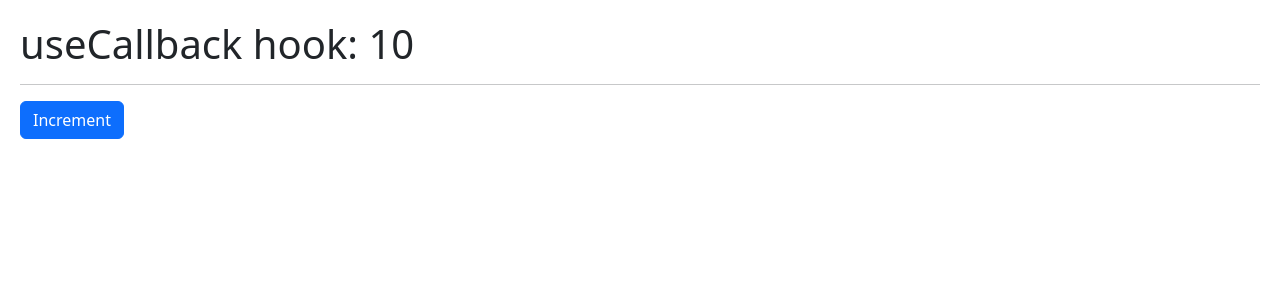
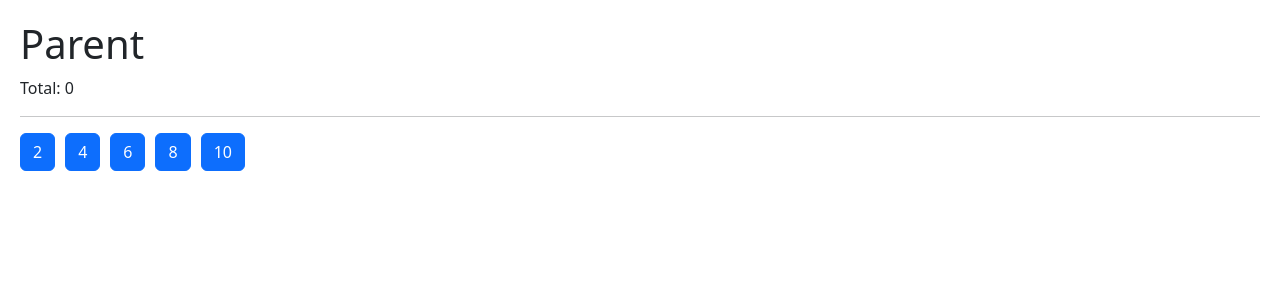
Before and after one commit to Ruli-AlSe/hooks-app, a React (Vite) app: page / in a window 1280 px wide. Shown: the top 300 px of the page. Built offline with nearby package versions, Linux system fonts and the light colour scheme.

Commit message:
Use useCallback and memo to avoid re-renders in an array of childs

```diff
--- /dev/null
+++ b/src/07-homework-memo/Child.tsx
@@ -0,0 +1,16 @@
+import { memo } from 'react';
+
+interface Props {
+  number: number;
+  increment: (value: number) => void;
+}
+
+export const Child = memo(({ number, increment }: Props) => {
+  console.log('I was re-rendered');
+
+  return (
+    <button className="btn btn-primary mr-3" onClick={() => increment(number)}>
+      {number}
+    </button>
+  );
+});
--- /dev/null
+++ b/src/07-homework-memo/Parent.tsx
@@ -0,0 +1,25 @@
+import { useCallback, useState } from 'react';
+import { Child } from './Child';
+
+export const Parent = () => {
+  const numbers = [2, 4, 6, 8, 10];
+  const [value, setValue] = useState(0);
+
+  const increment = useCallback((num: number) => {
+    setValue((v) => v + num);
+  }, []);
+
+  // const increment = (num: number) => setValue(value + num);
+
+  return (
+    <div>
+      <h1>Parent</h1>
+      <p>Total: {value}</p>
+      <hr />
+
+      {numbers.map((n) => (
+        <Child key={n} number={n} increment={increment} />
+      ))}
+    </div>
+  );
+};
--- a/src/main.tsx
+++ b/src/main.tsx
@@ -9,12 +9,13 @@ import { createRoot } from 'react-dom/client';
 // import { FocusScreen } from './04-useRef/FocusScreen';
 // import { Memorize } from './05-memos/Memorize';
 // import { MemoHook } from './05-memos/MemoHook';
-import { CallbackHook } from './06-useCallback/CallbackHook';
+// import { CallbackHook } from './06-useCallback/CallbackHook';
+import { Parent } from './07-homework-memo/parent';
 
 import './index.css';
 
 createRoot(document.getElementById('root')!).render(
   <StrictMode>
-    <CallbackHook />
+    <Parent />
   </StrictMode>
 );
```
